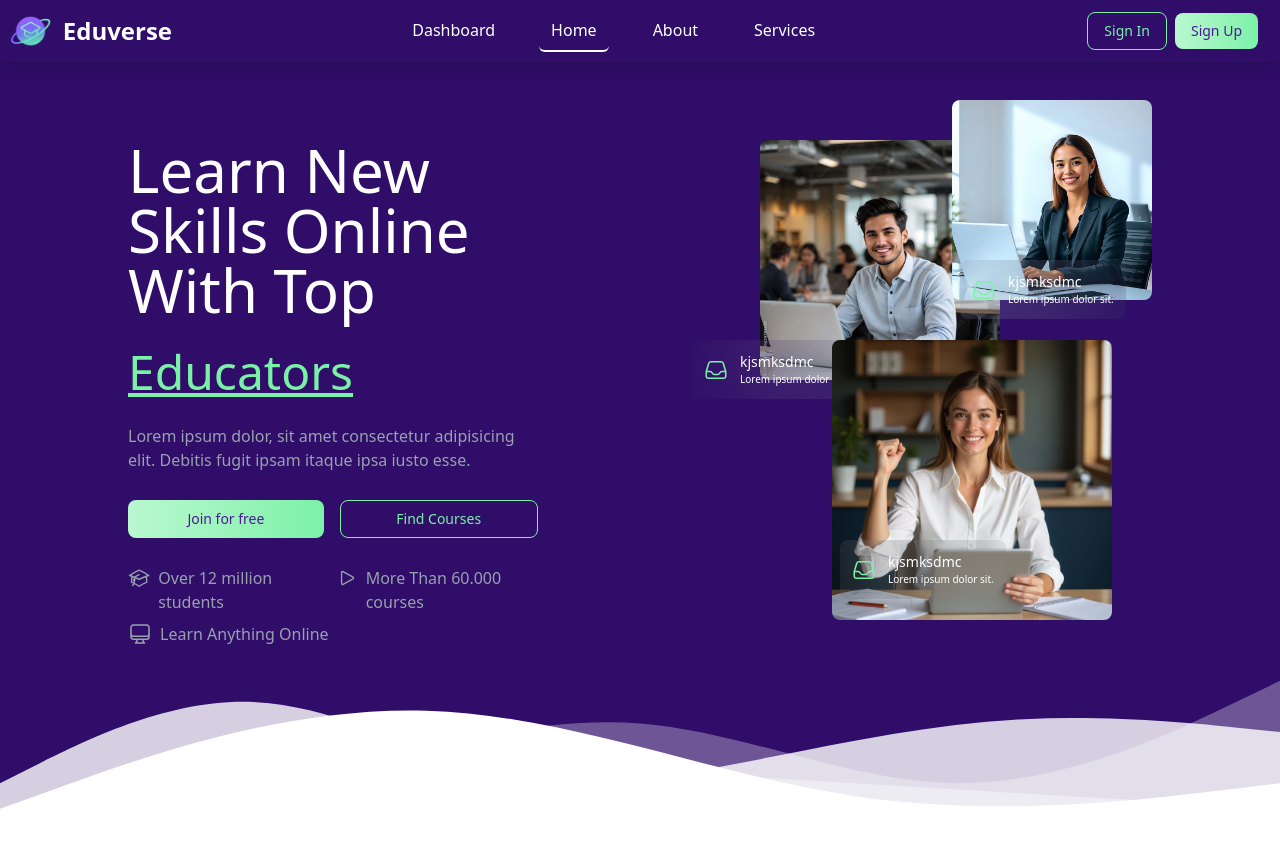
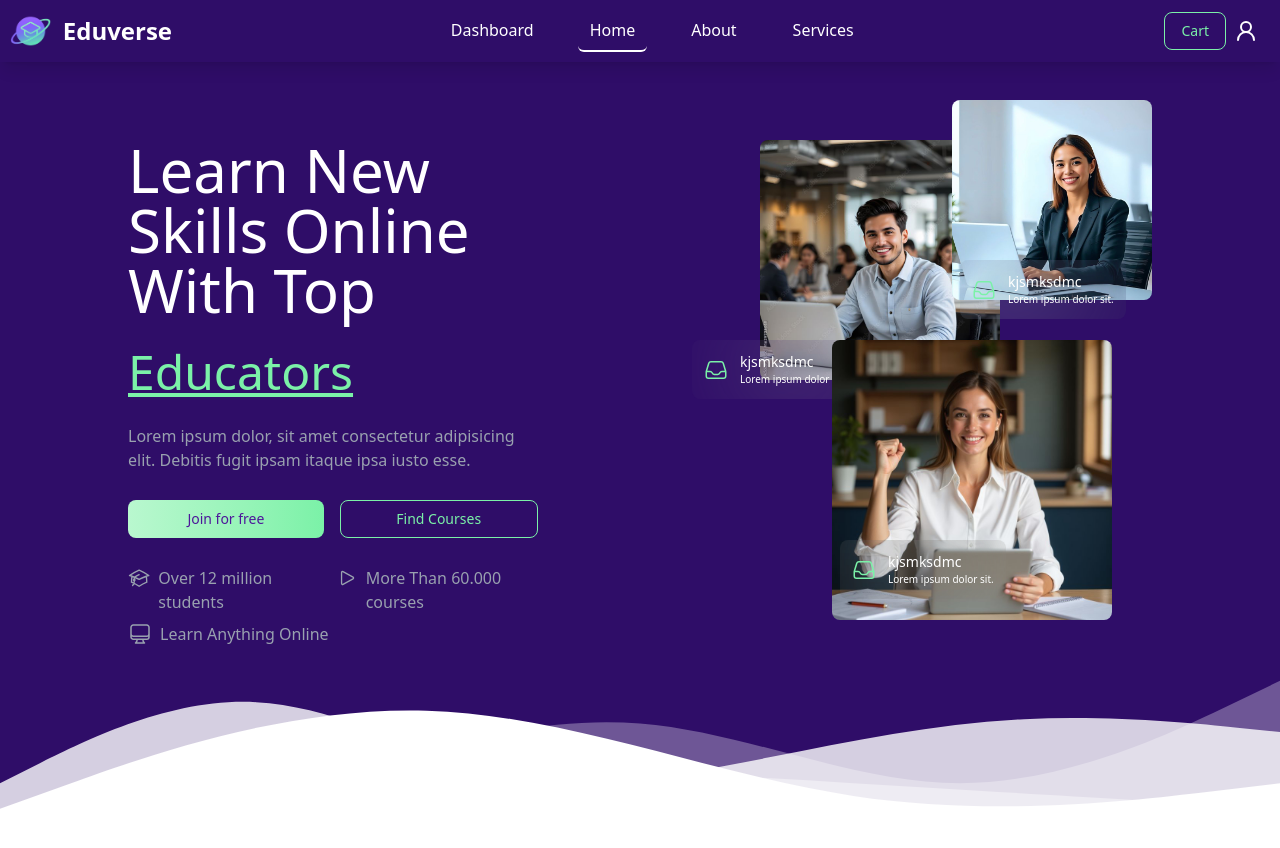
Before and after one commit to marinaeleshaa/Eduverse, an Angular app: page /home in a window 1280 px wide. Shown: the top 848 px of the page. Built offline with nearby package versions, Linux system fonts and the light colour scheme.

Commit message:
added user icon for profile

```diff
--- a/src/app/components/header/header.html
+++ b/src/app/components/header/header.html
@@ -1,6 +1,6 @@
 <!-- 🔹 Main navigation bar -->
 <!-- <nav class="bg-gradient-to-br from-violet-900 via-violet-700 to-violet-900 shadow-lg fixed w-full z-[99] "> -->
-<nav class="bg-violet-950 shadow-lg fixed w-full z-[99] ">
+<nav class="bg-violet-950 shadow-lg fixed w-full z-[99]">
   <div class="max-w-screen-xl flex flex-wrap items-center justify-between mx-auto p-2.5">
     <!-- 🟢 Logo and brand name -->
     <a routerLink="/" class="flex items-center space-x-3 rtl:space-x-reverse">
@@ -13,7 +13,7 @@
     <!-- 🔍 Search & mobile menu buttons -->
     <div class="flex md:order-2 items-center gap-2">
       <!-- Auth Buttons (Desktop) -->
-      <div class="hidden md:flex items-center gap-2 mr-3">
+      <!-- <div class="hidden md:flex items-center gap-2 mr-3">
         <button
           routerLink="login"
           class="px-4 py-2 text-sm font-medium text-green-300 hover:text-white border border-green-300 rounded-lg hover:bg-violet-800 transition-all cursor-pointer"
@@ -26,6 +26,30 @@
         >
           Sign Up
         </button>
+      </div> -->
+
+      <div class="hidden md:flex items-center gap-2 mr-3">
+        <button
+          routerLink="login"
+          class="flex-1 px-4 py-2 text-sm font-medium text-green-300 border border-green-300 rounded-lg hover:bg-violet-800 transition-all"
+        >
+          Cart
+        </button>
+        <svg
+          xmlns="http://www.w3.org/2000/svg"
+          width="24"
+          height="24"
+          viewBox="0 0 24 24"
+          fill="none"
+          stroke="white"
+          stroke-width="2"
+          stroke-linecap="round"
+          stroke-linejoin="round"
+          class="lucide lucide-user-round-icon lucide-user-round"
+        >
+          <circle cx="12" cy="8" r="5" />
+          <path d="M20 21a8 8 0 0 0-16 0" />
+        </svg>
       </div>
 
       <!-- Search button for mobile view -->
@@ -159,7 +183,7 @@
         </li>
 
         <!-- Auth Buttons (Mobile) -->
-        <li class="md:hidden flex gap-2 mt-2">
+        <!-- <li class="md:hidden flex gap-2 mt-2">
           <button
             routerLink="login"
             class="flex-1 px-4 py-2 text-sm font-medium text-green-300 border border-green-300 rounded-lg hover:bg-violet-800 transition-all"
@@ -171,6 +195,31 @@
           >
             Register
           </button>
+        </li> -->
+
+        <!-- After Logging in -->
+        <li class="md:hidden flex gap-2 mt-2">
+          <button
+            routerLink="login"
+            class="flex-1 px-4 py-2 text-sm font-medium text-green-300 border border-green-300 rounded-lg hover:bg-violet-800 transition-all"
+          >
+            Cart
+          </button>
+          <svg
+            xmlns="http://www.w3.org/2000/svg"
+            width="24"
+            height="24"
+            viewBox="0 0 24 24"
+            fill="none"
+            stroke="currentColor"
+            stroke-width="2"
+            stroke-linecap="round"
+            stroke-linejoin="round"
+            class="lucide lucide-user-round-icon lucide-user-round"
+          >
+            <circle cx="12" cy="8" r="5" />
+            <path d="M20 21a8 8 0 0 0-16 0" />
+          </svg>
         </li>
       </ul>
     </div>
```
